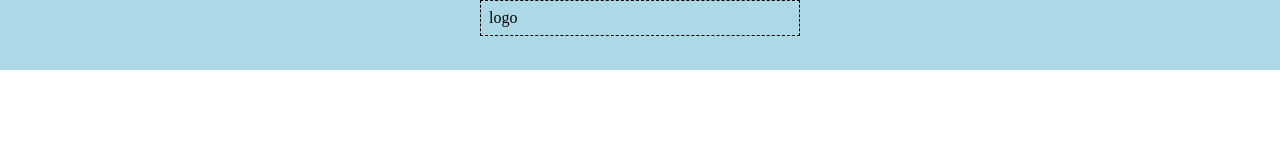
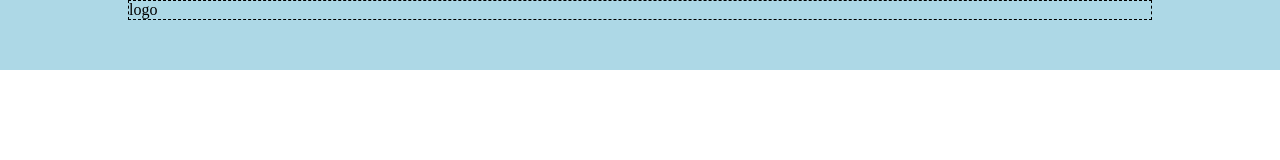
Before and after one commit to dariopalmesi/htmlcss-struttura-discord, a plain HTML site: page index.html in a window 1280 px wide. Drawn offline with Linux system fonts and the light colour scheme.

Commit message:
update initial commit

```diff
--- a/css/style.css
+++ b/css/style.css
@@ -5,25 +5,24 @@
 }
 /* #region common */
 
+header {
+    background-color: lightblue;
 
+}
 /* #region utility */
 
 .debug{
-    background-color: lightblue;
     height: 70px;
+
 }
 
 .container-header {
     width: 80%;
     margin: auto;
+    border: 1px dashed;
+
 }
 
 .d-flex {
     display: flex;
-    width: 25%;
-    width: 48%;
-    width: 25%;
-    border: 1px dashed;
-    padding: 0.5rem;
-
 }
```
